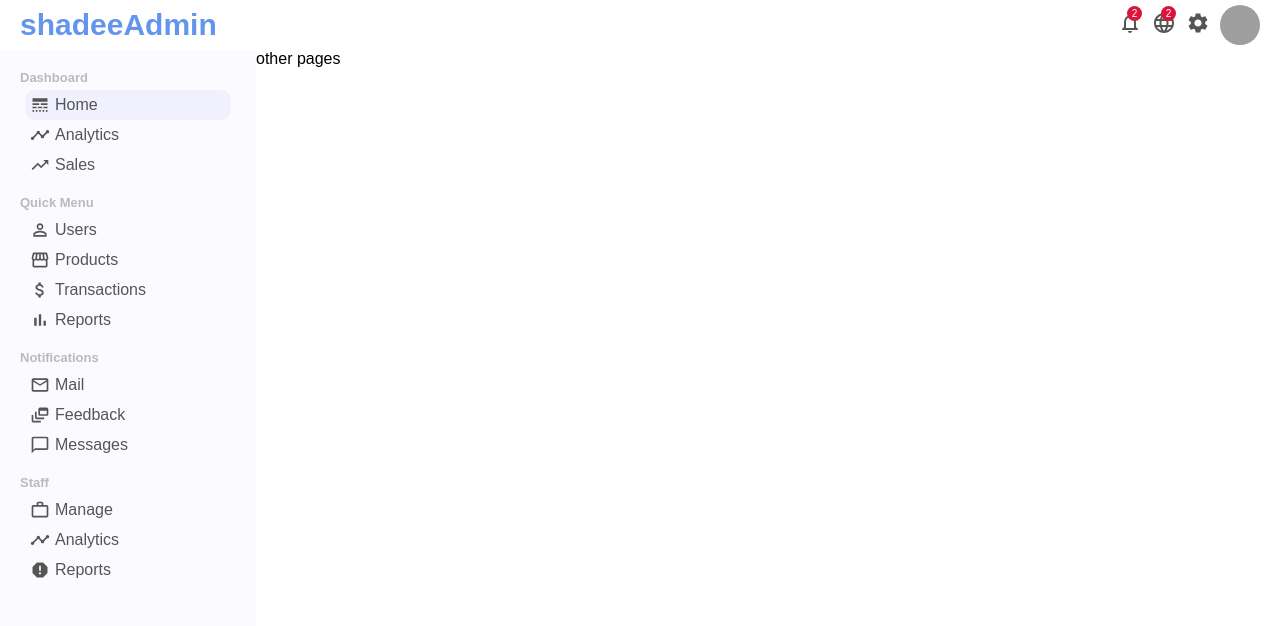
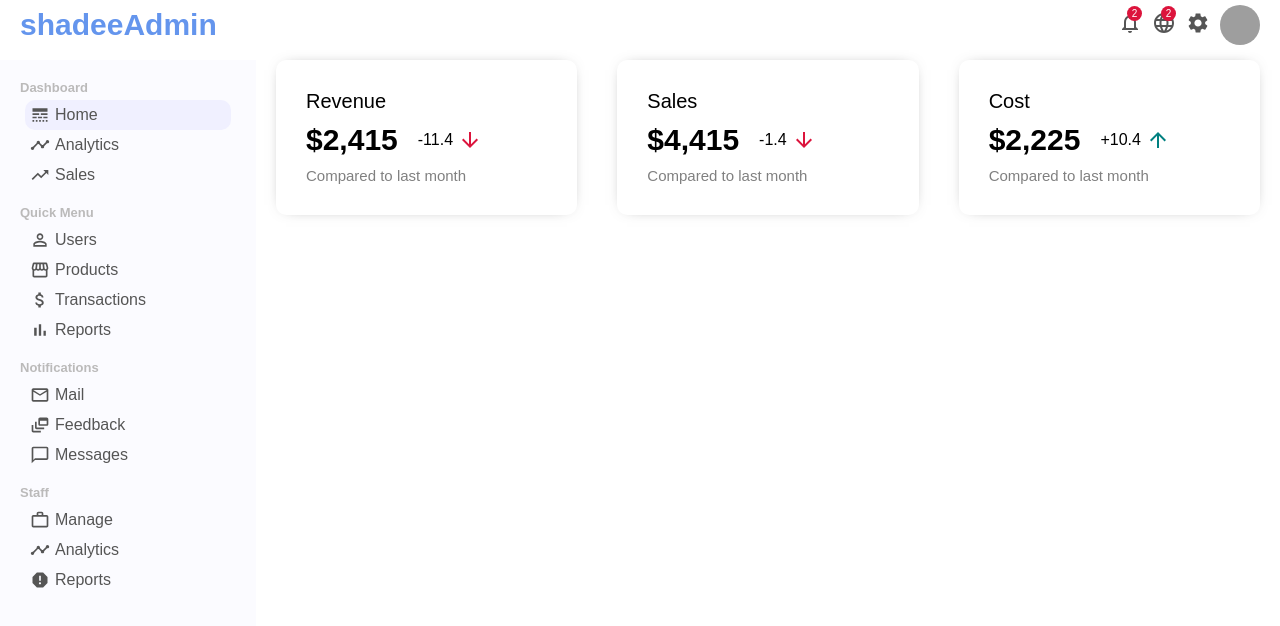
Before and after one commit to 1157030004/admin-panel, a React (Create React App) app: page / in a window 1280 px wide. Shown: the top 626 px of the page. Built offline with nearby package versions, Linux system fonts and the light colour scheme; grey boxes are pictures that could not be loaded; a web font is replaced by a local one.

Commit message:
featuredInfo

```diff
--- a/src/App.css
+++ b/src/App.css
@@ -1,7 +1,4 @@
 .container {
 	display: flex;
+	margin-top: 10px;
 }
-
-.others {
-	flex: 4;
-}
--- a/src/App.js
+++ b/src/App.js
@@ -1,6 +1,7 @@
 import Sidebar from "./components/sidebar/Sidebar";
 import Topbar from "./components/topbar/Topbar";
 import "./app.css";
+import Home from "./pages/home/Home";
 
 function App() {
 	return (
@@ -8,7 +9,7 @@
 			<Topbar />
 			<div className="container">
 				<Sidebar />
-				<div className="others">other pages</div>
+				<Home />
 			</div>
 		</div>
 	);
--- /dev/null
+++ b/src/components/featuredInfo/FeaturedInfo.jsx
@@ -0,0 +1,43 @@
+import "./featuredInfo.css"
+import { ArrowDownward, ArrowUpward} from "@material-ui/icons"
+
+const FeaturedInfo = () => {
+    return (
+        <div className="featured">
+            <div className="featuredItem">
+                <span className="featuredTitle">Revenue</span>
+                <div className="featuredMoneyContainer">
+                    <span className="featuredMoney">$2,415</span>
+                    <span className="featuredMoneyRate">
+                        -11.4 <ArrowDownward className="featuredIcon negative" />
+                    </span>
+                </div>
+                <span className="featuredSub">Compared to last month</span>
+            </div>
+
+            <div className="featuredItem">
+                <span className="featuredTitle">Sales</span>
+                <div className="featuredMoneyContainer">
+                    <span className="featuredMoney">$4,415</span>
+                    <span className="featuredMoneyRate">
+                        -1.4 <ArrowDownward className="featuredIcon negative"/>
+                    </span>
+                </div>
+                <span className="featuredSub">Compared to last month</span>
+            </div>
+
+            <div className="featuredItem">
+                <span className="featuredTitle">Cost</span>
+                <div className="featuredMoneyContainer">
+                    <span className="featuredMoney">$2,225</span>
+                    <span className="featuredMoneyRate">
+                        +10.4 <ArrowUpward className="featuredIcon"/>
+                    </span>
+                </div>
+                <span className="featuredSub">Compared to last month</span>
+            </div>
+        </div>
+    )
+}
+
+export default FeaturedInfo
--- /dev/null
+++ b/src/components/featuredInfo/featuredInfo.css
@@ -0,0 +1,51 @@
+.featured {
+	width: 100%;
+	display: flex;
+	justify-content: space-between;
+}
+
+.featuredItem {
+	flex: 1;
+	margin: 0px 20px;
+	padding: 30px;
+	border-radius: 10px;
+	cursor: pointer;
+	-webkit-box-shadow: 0px 0px 15px -10px rgba(0, 0, 0, 0.75);
+	box-shadow: 0px 0px 15px -10px rgba(0, 0, 0, 0.75);
+}
+
+.featuredTitle {
+	font-size: 20px;
+}
+
+.featuredMoneyContainer {
+	margin: 10px 0px;
+	display: flex;
+	align-items: center;
+}
+
+.featuredMoney {
+	font-size: 30px;
+	font-weight: 600;
+}
+
+.featuredMoneyRate {
+	display: flex;
+	align-items: center;
+	margin-left: 20px;
+}
+
+.featuredIcon {
+	font-size: 14px;
+	margin-left: 5px;
+	color: teal;
+}
+
+.featuredIcon.negative {
+	color: crimson;
+}
+
+.featuredSub {
+	font-size: 15px;
+	color: gray;
+}
--- /dev/null
+++ b/src/pages/home/Home.jsx
@@ -0,0 +1,12 @@
+import FeaturedInfo from "../../components/featuredInfo/FeaturedInfo"
+import "./home.css"
+
+const Home = () => {
+    return (
+        <div className="home">
+            <FeaturedInfo />
+        </div>
+    )
+}
+
+export default Home
--- /dev/null
+++ b/src/pages/home/home.css
@@ -0,0 +1,3 @@
+.home {
+	flex: 4;
+}
```
